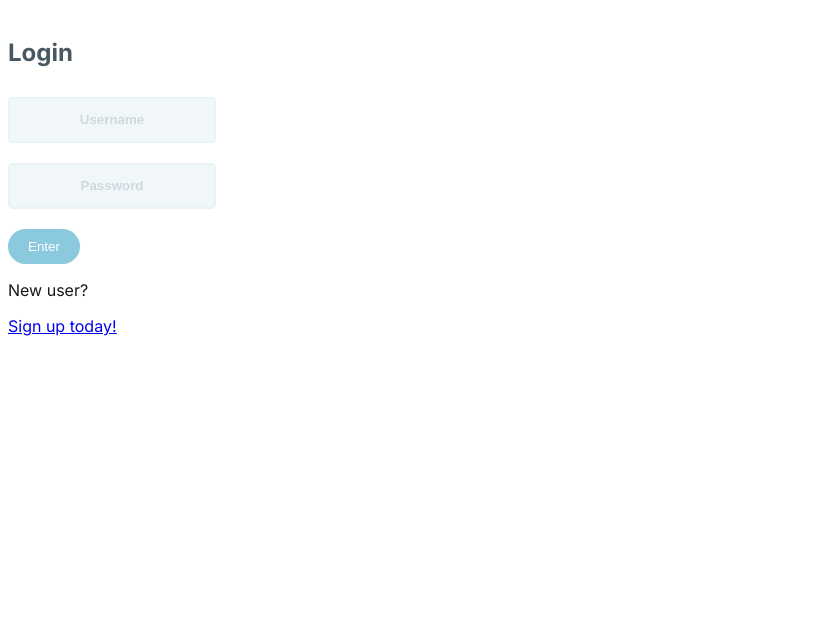
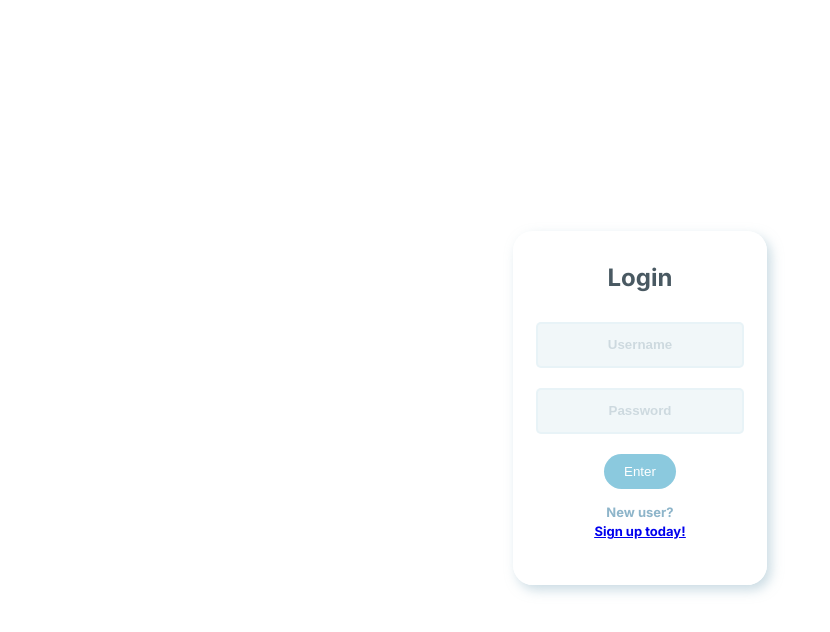
Before and after one commit to pinkTogreen/SWE-Project-study_straight, a Next.js app: page /Page_Login in a window 1280 px wide. Shown: the top 632 px of the page, without its empty margins (0-830 px from the left). Built offline with nearby package versions, Linux system fonts and the light colour scheme; no server answers.

Commit message:
fixed login

```diff
--- a/src/app/Page_Login/loginForm.css
+++ b/src/app/Page_Login/loginForm.css
@@ -1,6 +1,3 @@
-
-/*
-
 .container {
     display: flex;
     justify-content: center;
@@ -19,20 +16,21 @@
     box-shadow: 4px 5px 12px 0px rgba(151,184,200,0.51);
 }
 
-
 .message {
-=======
-h1{
     text-align: center;
+    color: #8eb5ca;
+    font-size: small;
+    font-weight: bold;
+    margin-top: 20px;
+    line-height: 0.5;
 }
 
-h2{
+h2 {
     margin-top: 30px;
     color: #495962;
 }
 
-
-input{
+input {
     border: 2px solid #93cfe31b;
     border-radius: 5px;
     background-color: #f1f7f9;
@@ -44,33 +42,22 @@ input{
 
 input::placeholder {
     opacity: 0.15;
-    color:#093651;
+    color: #093651;
     font-weight: bold;
     text-align: center;
 }
 
 .fade {
-    background-color:  #8bc9de;
-    color:  #ffffff;
+    background-color: #8bc9de;
+    color: #ffffff;
     transition: background-color 0.3s;
 }
 
 .fade:hover {
-    background-color:  #6fb2ca;
+    background-color: #6fb2ca;
 }
 
-.message{
-    text-align: center;
-    color: #8eb5ca;
-    font-size: small;
-    font-weight: bold;
-    margin-top: 20px;
-    line-height: 0.5;
-}
-
-
-
-button{
+button {
     border: none;
     border-radius: 20px;
     margin-top: 10px;
@@ -80,54 +67,3 @@ button{
     cursor: pointer;
     transition: background-color 0.3s, #ffffff 1s;
 }
-
-.profileContainer {
-    text-align: center;
-    padding: 2rem;
-}
-
-.welcomeBanner {
-    font-size: 2.5rem;
-    font-weight: bold;
-    margin-bottom: 2rem;
-    color: #333;
-}
-
-.coursesTitle {
-    font-size: 1.75rem;
-    font-weight: bold;
-    margin-bottom: 1rem;
-}
-
-.courseList {
-    list-style: none;
-    padding: 0;
-    margin: 0 auto;
-    max-width: 600px;
-}
-
-.courseItem {
-    margin: 0.5rem 0;
-    padding: 0.5rem;
-    background-color: #f9f9f9;
-    border: 1px solid #ddd;
-    border-radius: 5px;
-}
-
-.courseName {
-    font-weight: bold;
-    margin-right: 0.5rem;
-}
-
-.courseDescription,
-.courseTerm,
-.courseYear {
-    margin-left: 0.25rem;
-    color: #555;
-}
-
-.noCoursesMessage {
-    font-size: 1.2rem;
-    color: #777;
-}
- */
--- a/src/app/Page_Login/page.js
+++ b/src/app/Page_Login/page.js
@@ -1,11 +1,10 @@
 'use client'
 import { useState } from "react"
 import { login } from "@/actions/action"
-// import styles from "./loginForm.css"
-// import styles from "../components/calendar/calendar.css"
+import "./loginForm.css"
 import { useRouter } from 'next/navigation'
 import Link from 'next/link';
-import { useUser } from '../context/UserContext'; // Import the useUser hook
+import { useUser } from '../context/UserContext';
 
 //add a use state so that you can call a function when the submit button is clicked,
 //ensure that the error message is only shown after inputting bad data, and it's removed when the user begins entering new data
```
